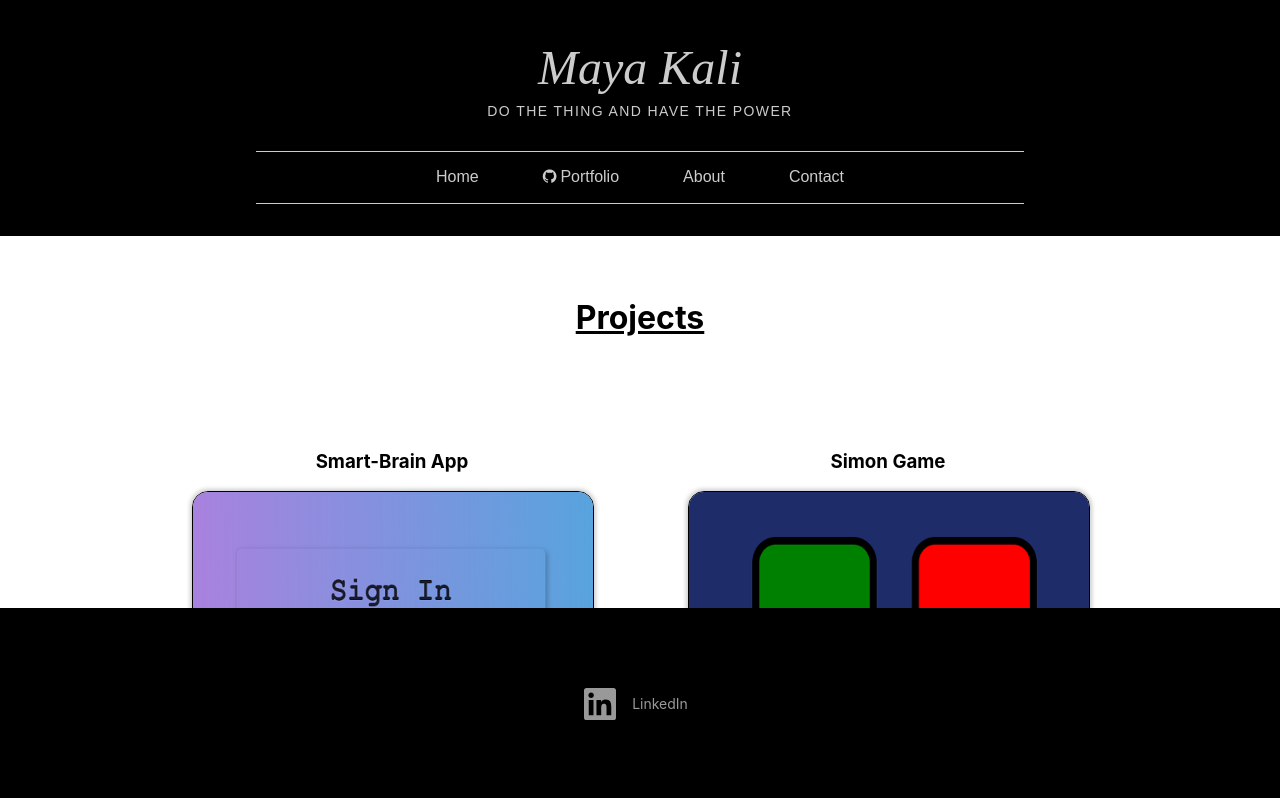
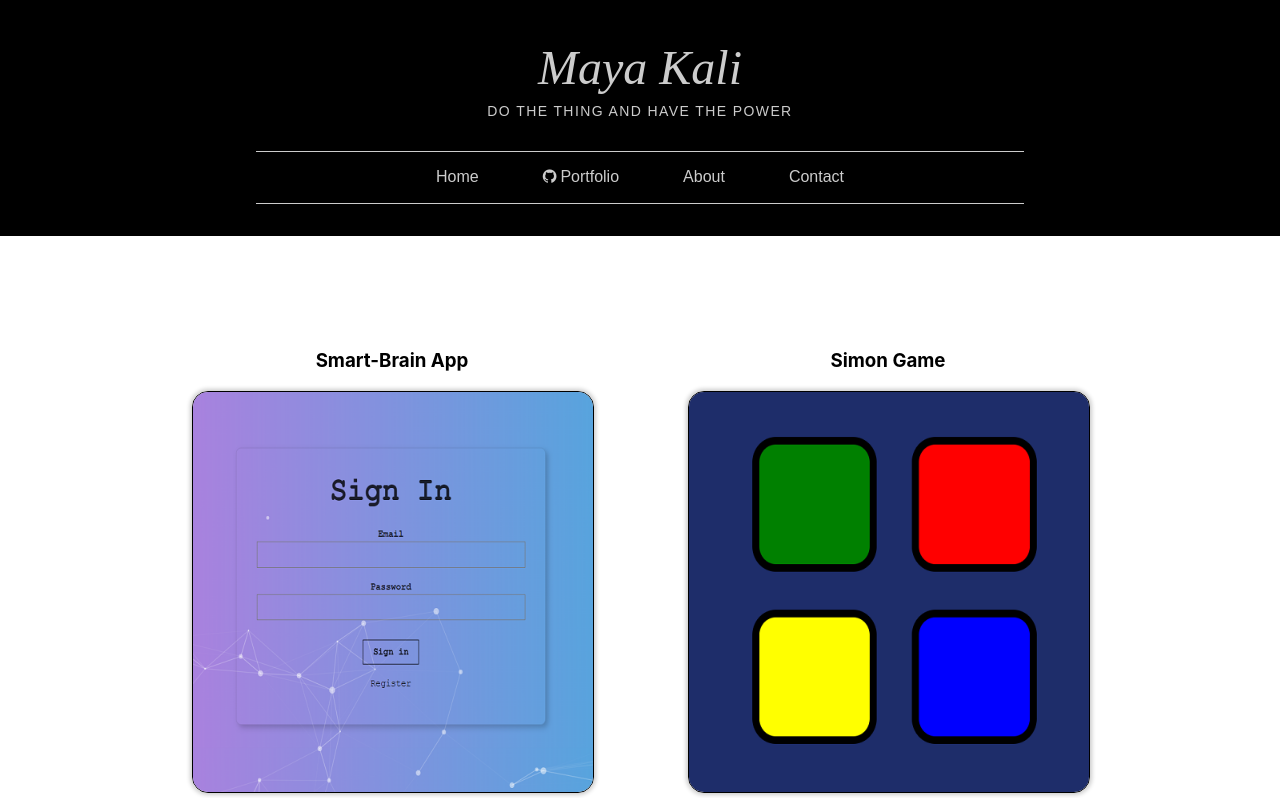
Before and after one commit to Maya-coding-Kali/CMS, a React (Create React App) app: page / in a window 1280 px wide. Shown: the top 798 px of the page. Built offline with nearby package versions, Linux system fonts and the light colour scheme.

Commit message:
footer fix

```diff
--- a/src/components/Cards/Cards.js
+++ b/src/components/Cards/Cards.js
@@ -6,7 +6,7 @@ import "./Cards.css";
 const Cards = () => {
   return (
     <div>
-      <h1 className="tc underline ma5">Projects</h1>
+      {/* <h1 className="tc underline ma5">Projects</h1> */}
       <article className="flex justify-center main-space flex-wrap ">
         <div className="space">
           <h3 className="tc">Smart-Brain App</h3>
--- a/src/components/Footer/style.css
+++ b/src/components/Footer/style.css
@@ -1,12 +1,12 @@
 .foot{
-    position: fixed;
+    position:fixed;
     bottom: 0;
     width: 100%;
 
 }
-/* @media (max-width: 1100px), (max-height: 950px) {
+@media (max-width: 1000px), (max-height: 1100px) {
     .foot{
         position: static;
          bottom: 0;
     }
-} */
+}
```
